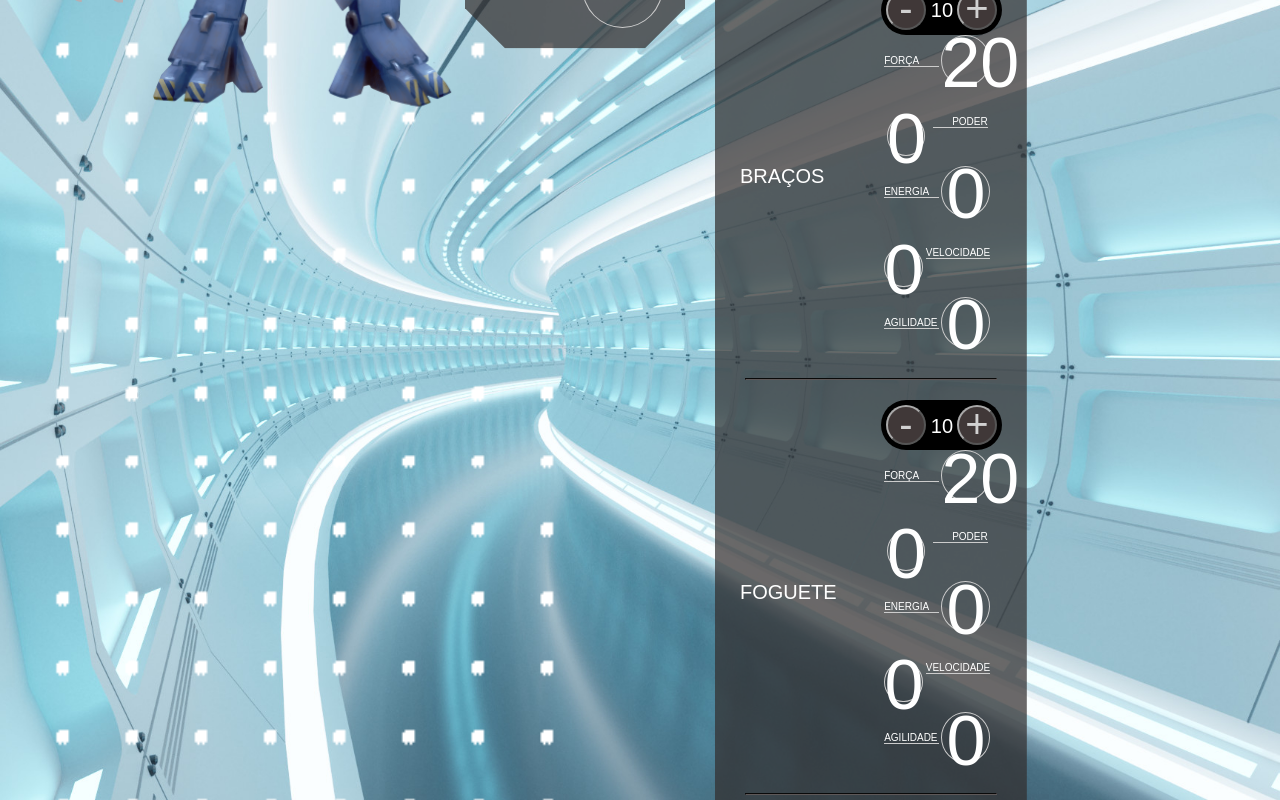
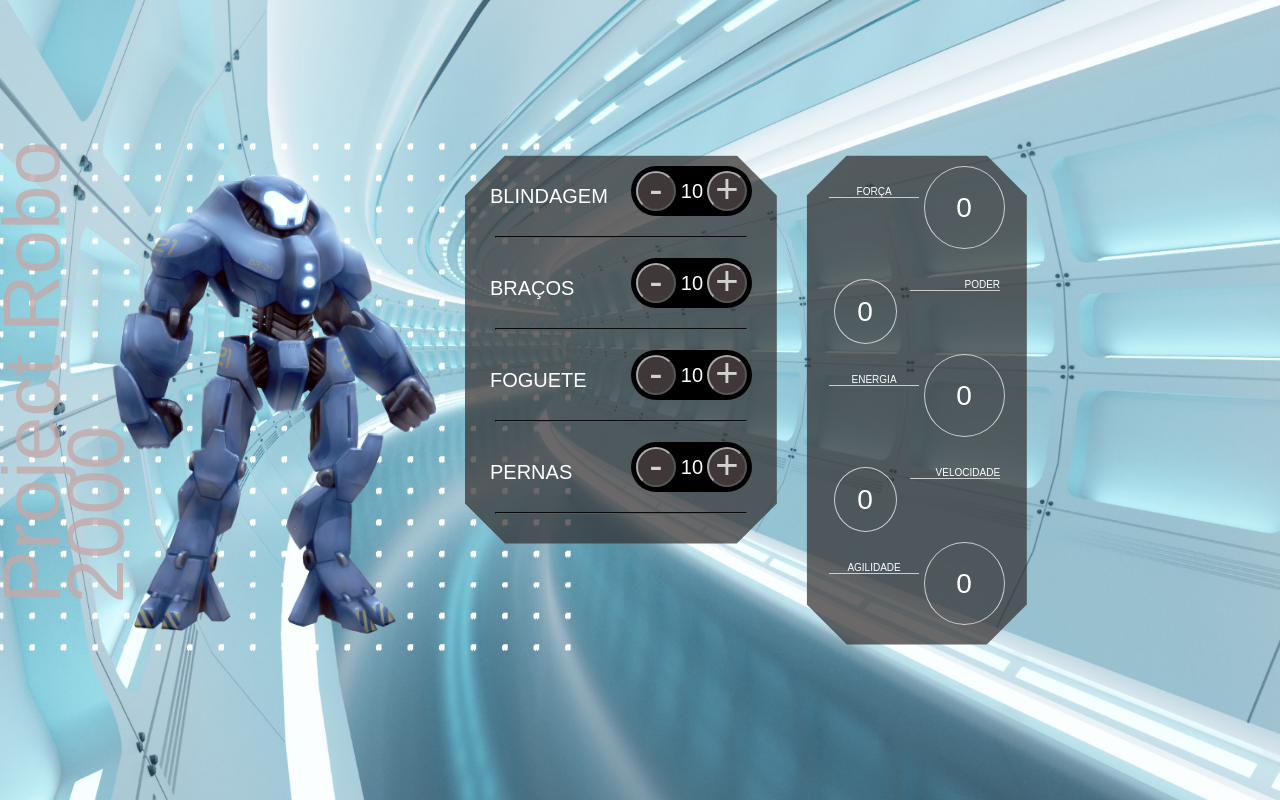
Before and after one commit to raphaelponciano/project_robo, a React (Create React App) app: page / in a window 1280 px wide. Shown: the top 800 px of the page. Built offline with nearby package versions, Linux system fonts and the light colour scheme.

Commit message:
Atributos_sendo_incrementados

```diff
--- /dev/null
+++ b/db.json
@@ -0,0 +1,14 @@
+{
+    "partes": [
+    {
+        "name": "Blindagem",
+        "id":"1",
+        "valor": "0"
+    },
+    {
+        "name": "Braco",
+        "id":"2",
+        "valor": "0"
+    }
+    ]
+}
--- a/package.json
+++ b/package.json
@@ -6,6 +6,7 @@
     "@testing-library/jest-dom": "^5.16.5",
     "@testing-library/react": "^13.4.0",
     "@testing-library/user-event": "^13.5.0",
+    "axios": "^1.3.5",
     "react": "^18.2.0",
     "react-dom": "^18.2.0",
     "react-scripts": "5.0.1",
@@ -15,7 +16,8 @@
     "start": "react-scripts start",
     "build": "react-scripts build",
     "test": "react-scripts test",
-    "eject": "react-scripts eject"
+    "eject": "react-scripts eject",
+    "backend": "json-server --watch db.json --port 5000"
   },
   "eslintConfig": {
     "extends": [
--- a/src/componentes/layout/Atributos.js
+++ b/src/componentes/layout/Atributos.js
@@ -1,15 +1,18 @@
 import style from "../css/Estatisticas.module.css";
-import React, { useState } from "react";
+import React, { useEffect, useState } from "react";
 
 
 
 
-function Atributos({ count }) {
-    const [atributos, setAtributos] = useState({
-      forca: count * 2,
-      agilidade: count * 3,
-      velocidade: count * 4
-    });
+function Atributos(props) {
+    const { count } = props;
+  const [forca, setForca] = useState(0);
+  const [agilidade, setAgilidade] = useState(0);
+
+  useEffect(() => {
+    setForca(count * 10);
+    setAgilidade(count * 5);
+  }, [count]);
 
     return (
         <div>
@@ -18,7 +21,7 @@ function Atributos({ count }) {
                 <div className={style.estatistica}>
                     <p className={style.estatistica_titulo}>Força</p>
                     <div className={style.estatistica_valor}>
-                        <p className={style.estatistica_numero}>{atributos.forca}</p>
+                        <p className={style.estatistica_numero}>{forca}</p>
                     </div>
                 </div>
                 <div className={style.estatistica}>
@@ -42,11 +45,12 @@ function Atributos({ count }) {
                 <div className={style.estatistica}>
                     <p className={style.estatistica_titulo}>Agilidade</p>
                     <div className={style.estatistica_valor}>
-                        <p className={style.estatistica_numero}>{0}</p>
+                        <p className={style.estatistica_numero}>{agilidade ?? 0}</p>
                     </div>
                 </div>
             </section>
         </div>
     )
 }
+
 export default Atributos
--- a/src/componentes/layout/Buttom.js
+++ b/src/componentes/layout/Buttom.js
@@ -1,37 +1,36 @@
 import React, { useState } from 'react';
 
 import style from "../css/GeralPartes.module.css";
-import Atributos from './Atributos';
 
-function Buttom({valorMinimo, valorMaximo}) {
+
+function Buttom(props) {
+  const { valorMaximo, valorMinimo, atualizaValor } = props;
   const [count, setCount] = useState(valorMinimo);
 
-
-  const incrementCount = () => {
+  const aumentaValor = () => {
     if (count < valorMaximo) {
-    setCount(count + 1);
-
-
+      setCount(count + 1);
+      atualizaValor(count + 1)
     }
   };
 
-  const decrementCount = () => {
+  const diminuiValor = () => {
     if (count > valorMinimo) {
-    setCount(count - 1);
+      setCount(count - 1);
+      atualizaValor(count - 1)
+    }
+  };
 
 
-    }
-  };
 
    return (
     <div>
     <div className={style.controle_geral}>
-      <button className={style.controle_ajuste} onClick={decrementCount}>-</button>
-      <label className={style.controle_contador} >{count}</label>
-      <button className={style.controle_ajuste} onClick={incrementCount}>+</button>
+      <button className={style.controle_ajuste} onClick={diminuiValor}>-</button>
+      <label className={style.controle_contador}>{count}</label>
+      <button className={style.controle_ajuste} onClick={aumentaValor}>+</button>
 
     </div>
-    <Atributos className={style.atributo_display} count={count} />
     </div>
   );
 }
--- a/src/componentes/page/Montagem.js
+++ b/src/componentes/page/Montagem.js
@@ -5,19 +5,32 @@ import Bracos from "../partes/Bracos";
 import Foguete from "../partes/Foguete";
 import Pernas from "../partes/Pernas";
 
+
+import React, { useState } from "react";
+
 function Montagem() {
+    const [count, setCount] = useState(0);
+
+  const atualizaValor = (valor) => {
+    setCount(valor);
+  };
+
     return (
         <div className={style.montagem_container}>
             <div>
-                <div className={style.estatisticas_container}>
-                    <Atributos />
-                </div>
+
                 <div className={style.partes_container}>
                     <div>
-                        <Blindagem />
+                        <Blindagem
+                        valorMaximo={15}
+                        valorMinimo={10}
+                        atualizaValor={atualizaValor}
+                        />
                     </div>
                     <div>
-                        <Bracos />
+                        <Bracos
+
+                        />
                     </div>
                     <div>
                         <Foguete />
@@ -25,9 +38,16 @@ function Montagem() {
                     <div>
                         <Pernas />
                     </div>
+                        </div>
+                    <div className={style.estatisticas_container}>
+                    <Atributos
+                    count={count}
+
+                    />
                 </div>
             </div>
         </div>
     )
 }
+
 export default Montagem
--- a/src/componentes/partes/Blindagem.js
+++ b/src/componentes/partes/Blindagem.js
@@ -4,7 +4,9 @@ import style from "../css/GeralPartes.module.css"
 
 
 
-function Blindagem() {
+function Blindagem(props) {
+  const { valorMaximo, valorMinimo, atualizaValor } = props;
+
   return (
     <div>
       <div className={style.mainPartes_container}>
@@ -12,7 +14,10 @@ function Blindagem() {
           <label className={style.peca_titulo}>Blindagem</label>
         </div>
         <div>
-          <Buttom valorMinimo={10} valorMaximo={15} />
+          <Buttom  valorMinimo={valorMinimo}
+          valorMaximo={valorMaximo}
+          atualizaValor={atualizaValor}
+          />
         </div>
       </div>
       <hr className={style.linha} />
```
Also changed, not shown: 1 other file (tests, documents, lock files or other folders).
